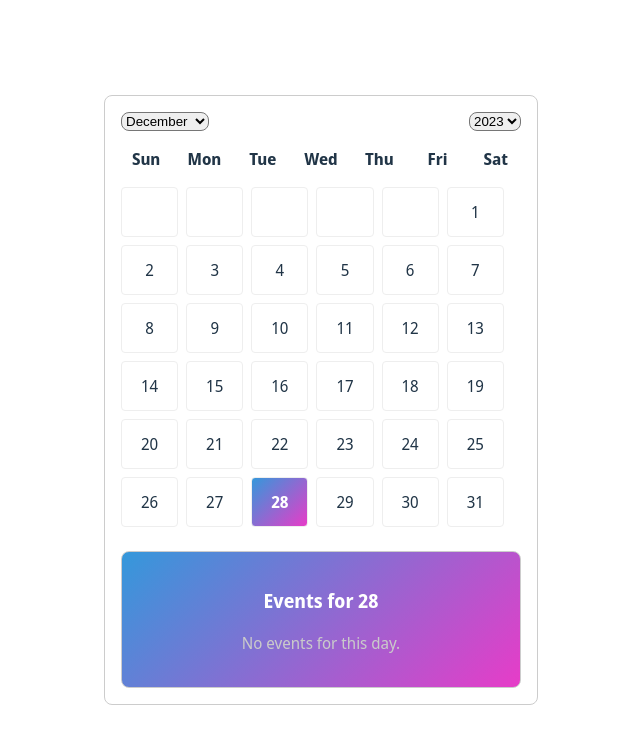
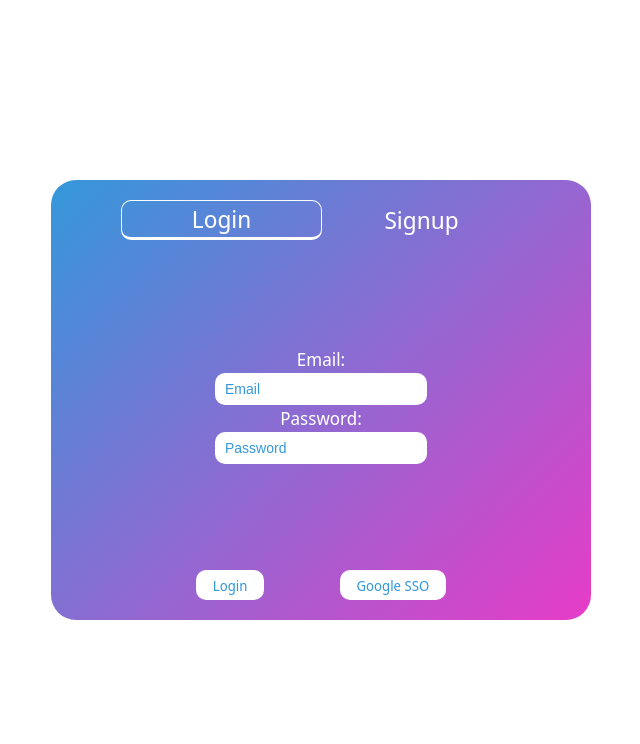
Before and after one commit to adithyawebt/workx-calendar, a React (Vite) app: page /auth in a window 1280 px wide. Shown: the top 744 px of the page, without its empty margins (319-959 px from the left). Built offline with nearby package versions, Linux system fonts and the light colour scheme.

Commit message:
router added+auth page created

```diff
--- a/package.json
+++ b/package.json
@@ -12,6 +12,7 @@
   "dependencies": {
     "react": "^18.2.0",
     "react-dom": "^18.2.0",
+    "react-router-dom": "^6.21.3",
     "sass": "^1.69.5"
   },
   "devDependencies": {
--- a/src/App.tsx
+++ b/src/App.tsx
@@ -1,13 +1,19 @@
 import './App.css'
 
-import Calendar from './components/Calendar/Calendar'
+import { BrowserRouter as Router, Route, Routes } from 'react-router-dom';
+
+import Calendar from './components/Calendar/Calendar';
+import AuthPage from './pages/AuthPage';
 
 function App() {
 
     return (
-        <>
-            <Calendar />
-        </>
+        <Router>
+            <Routes>
+                <Route path="/auth" Component={AuthPage} />
+                <Route path="/" Component={Calendar} />
+            </Routes>
+        </Router>
     )
 }
 
--- a/src/components/Calendar/Calendar.module.scss
+++ b/src/components/Calendar/Calendar.module.scss
@@ -7,7 +7,8 @@
     padding: 16px;
     border: 1px solid #ccc;
     border-radius: 8px;
-    max-width: 400px;
+    min-width: 400px;
+    max-width: 600px;
 
     .header {
         display: flex;
@@ -31,26 +32,30 @@
 
     .dayName {
         font-weight: 700;
-        width: calc(100% / 7);
-        box-sizing: border-box;
+    }
+
+    .dayName,
+    .day {
+        width: 14.2857%;
         text-align: center;
         padding: 8px;
+        box-sizing: border-box;
     }
 
     .grid {
         display: flex;
         flex-wrap: wrap;
-        gap: 8px;
+        // gap: 8px;
     }
 
     .day {
-        width: calc(100% / 7);
-        box-sizing: border-box;
-        text-align: center;
-        padding: 12px;
         border: 1px solid #eee;
         border-radius: 4px;
         cursor: pointer;
+
+        &:hover {
+            background-color: rgba($color: #000000, $alpha: 0.2);
+        }
 
         span {
             display: block;
--- a/src/components/Schedule/Schedule.module.scss
+++ b/src/components/Schedule/Schedule.module.scss
@@ -1,28 +1,71 @@
 @import '../../common/colors.scss';
 
 .schedule {
-    margin-top: 16px;
-    padding: 16px;
+    margin: 16px 0px;
+    padding: 15px;
     border: 1px solid #ccc;
     border-radius: 8px;
-    max-width: 400px;
+    // max-width: 400px;
+    height: 100%;
     background: linear-gradient(135deg, $primary, $contrast);
+    border: 1px solid grey;
+    color: white;
 
-    h3 {
-        color: #ffffff;
-        margin-bottom: 8px;
+    .tabsHolder {
+        display: flex;
+        align-items: center;
+        justify-content: space-between;
+        width: 100%;
+
+        .tab {
+            height: 35px;
+            width: 49%;
+            display: flex;
+            align-items: center;
+            justify-content: center;
+            border-radius: 5px;
+            cursor: pointer;
+
+            &.selected {
+                border: 1px solid white;
+                border-bottom: 3px solid white;
+            }
+
+            &:hover {
+                background-color: rgba($color: #000000, $alpha: 0.2);
+            }
+        }
+
+        // .divider {
+        //     height: 35px;
+        //     width: 2px;
+        //     background-color: white;
+        // }
     }
 
-    p {
-        color: #cacaca;
+    .contentHolder {
+        padding: 10px;
+        width: 100%;
+        display: flex;
+        align-items: center;
+        justify-content: center;
     }
 
-    ul {
-        list-style: none;
-        padding: 0;
+    // h3 {
+    //     color: #ffffff;
+    //     margin-bottom: 8px;
+    // }
 
-        li {
-            margin-bottom: 4px;
-        }
-    }
+    // p {
+    //     color: #cacaca;
+    // }
+
+    // ul {
+    //     list-style: none;
+    //     padding: 0;
+
+    //     li {
+    //         margin-bottom: 4px;
+    //     }
+    // }
 }
--- a/src/components/Schedule/Schedule.tsx
+++ b/src/components/Schedule/Schedule.tsx
@@ -1,3 +1,4 @@
+import { useState } from 'react';
 import styles from './Schedule.module.scss';
 
 interface ScheduleProps {
@@ -7,19 +8,35 @@ interface ScheduleProps {
 
 const Schedule = ({ events, selectedDay }: ScheduleProps) => {
     const dayEvents = events[selectedDay] || [];
+    const [selectedTab, setSelectedTab] = useState<'Summary' | 'Leaves'>('Summary');
 
     return (
         <div className={styles.schedule}>
-            <h3>Events for {selectedDay}</h3>
-            {dayEvents.length === 0 ? (
-                <p>No events for this day.</p>
-            ) : (
-                <ul>
-                    {dayEvents.map((event, index) => (
-                        <li key={index}>{event}</li>
-                    ))}
-                </ul>
-            )}
+            <div className={styles.tabsHolder}>
+                <div
+                    className={`${styles.tab} ${selectedTab === 'Summary' ? styles.selected : ''}`}
+                    onClick={() => setSelectedTab('Summary')}>
+                    Summary
+                </div>
+                <div className={styles.divider}></div>
+                <div
+                    className={`${styles.tab} ${selectedTab === 'Leaves' ? styles.selected : ''}`}
+                    onClick={() => setSelectedTab('Leaves')}>
+                    Leaves
+                </div>
+            </div>
+            <div className={styles.contentHolder}>
+                {selectedTab === 'Summary' && (
+                    <div className={styles.content}>
+
+                    </div>
+                )}
+                {selectedTab === 'Leaves' && (
+                    <div className={styles.content}>
+
+                    </div>
+                )}
+            </div>
         </div>
     );
 };
--- /dev/null
+++ b/src/pages/AuthPage.module.scss
@@ -0,0 +1,95 @@
+@import '../common/colors.scss';
+
+.authContainer {
+    min-width: 500px;
+    max-width: 800px;
+    height: 400px;
+    padding: 20px;
+    display: flex;
+    flex-direction: column;
+    align-items: center;
+    justify-content: space-between;
+    background: linear-gradient(135deg, $primary, $contrast);
+    border-radius: 25px;
+
+    .authType {
+        width: 80%;
+        display: flex;
+        align-items: center;
+        justify-content: space-between;
+
+        .auth {
+            width: 50%;
+            display: flex;
+            align-items: center;
+            justify-content: center;
+            color: white;
+            font-size: 24px;
+            text-align: center;
+            cursor: pointer;
+            border-radius: 10px;
+
+            &:hover {
+                background-color: rgba($color: #000000, $alpha: 0.2);
+            }
+
+            &.active {
+                border: 1px solid white;
+                border-bottom: 3px solid white;
+            }
+        }
+    }
+
+    .authForm {
+        display: flex;
+        flex-direction: column;
+        align-items: center;
+        justify-content: center;
+
+        label {
+            color: white;
+            font-size: 18px;
+        }
+
+        input {
+            height: 30px;
+            width: 200px;
+            background-color: white;
+            color: $primary;
+            border: transparent;
+            outline: transparent;
+            border-radius: 10px;
+            padding-left: 10px;
+            font-size: 14px;
+
+            &::placeholder {
+                color: $primary;
+            }
+        }
+    }
+
+    .authActions {
+        width: 50%;
+        display: flex;
+        align-items: center;
+        justify-content: space-between;
+
+        button {
+            border: transparent;
+            outline: transparent;
+            border-radius: 10px;
+            background-color: white;
+            color: $primary;
+            display: flex;
+            align-items: center;
+            justify-content: center;
+            height: 30px;
+            font-size: 14px;
+
+            &:hover {
+                border-bottom: 3px solid $primary;
+                background: rgba($color: black, $alpha: 0.2);
+            }
+        }
+    }
+}
--- /dev/null
+++ b/src/pages/AuthPage.tsx
@@ -0,0 +1,106 @@
+import React, { useState } from 'react';
+import styles from './AuthPage.module.scss';
+
+const LoginSignup = () => {
+    const [email, setEmail] = useState('');
+    const [password, setPassword] = useState('');
+    const [passwordConfirm, setPasswordConfirm] = useState('');
+
+    const [emailError, setEmailError] = useState('');
+    const [passwordError, setPasswordError] = useState('');
+    const [passwordConfirmError, setPasswordConfirmError] = useState('');
+
+    const [toggleAuthType, setToggleAuthType] = useState(true);
+
+    const handleLogin = () => {
+        console.log('Logging in with:', email, password);
+    };
+
+    const handleSignup = () => {
+        console.log('Signing up with:', email, password);
+    };
+
+    const handleGoogleLogin = () => {
+        console.log('Logging in with Google');
+    };
+
+    const validateEmail = () => {
+        const emailRegex = /^[^\s@]+@[^\s@]+\.[^\s@]+$/;
+        setEmailError(emailRegex.test(email) ? '' : 'Invalid email address');
+    };
+
+    const validatePassword = () => {
+        setPasswordError(password.length >= 6 ? '' : 'Password must be at least 6 characters');
+    };
+
+    const validatePasswordConfirm = () => {
+        setPasswordConfirmError(password === passwordConfirm ? '' : 'Passwords do not match');
+    };
+
+    return (
+        <div className={styles.authContainer}>
+            <div className={styles.authType}>
+                <div
+                    className={`${styles.auth} ${toggleAuthType ? styles.active : ''}`}
+                    onClick={() => setToggleAuthType(true)}>
+                    Login
+                </div>
+                <div
+                    className={`${styles.auth} ${!toggleAuthType ? styles.active : ''}`}
+                    onClick={() => setToggleAuthType(false)}>
+                    Signup
+                </div>
+            </div>
+            <div className={styles.authForm}>
+                <label htmlFor="email">Email:</label>
+                <input
+                    id="email"
+                    type="email"
+                    placeholder="Email"
+                    value={email}
+                    onChange={(e) => {
+                        setEmail(e.target.value);
+                        validateEmail();
+                    }}
+                />
+                <span>{emailError}</span>
+                <label htmlFor="password">Password:</label>
+                <input
+                    id="password"
+                    type="password"
+                    placeholder="Password"
+                    value={password}
+                    onChange={(e) => {
+                        setPassword(e.target.value);
+                        validatePassword();
+                    }}
+                />
+                <span>{passwordError}</span>
+                {!toggleAuthType && (
+                    <>
+                        <label htmlFor="confirmPassword">Confirm Password:</label>
+                        <input
+                            id="confirmPassword"
+                            type="password"
+                            placeholder="Confirm Password"
+                            value={passwordConfirm}
+                            onChange={(e) => {
+                                setPasswordConfirm(e.target.value);
+                                validatePasswordConfirm();
+                            }}
+                        />
+                        <span>{passwordConfirmError}</span>
+                    </>
+                )}
+            </div>
+            <div className={styles.authActions}>
+                <button onClick={toggleAuthType ? handleLogin : handleSignup}>
+                    {toggleAuthType ? 'Login' : 'Signup'}
+                </button>
+                <button onClick={handleGoogleLogin}>Google SSO</button>
+            </div>
+        </div>
+    );
+};
+
+export default LoginSignup;
```
Also changed, not shown: 1 other file (tests, documents, lock files or other folders).
